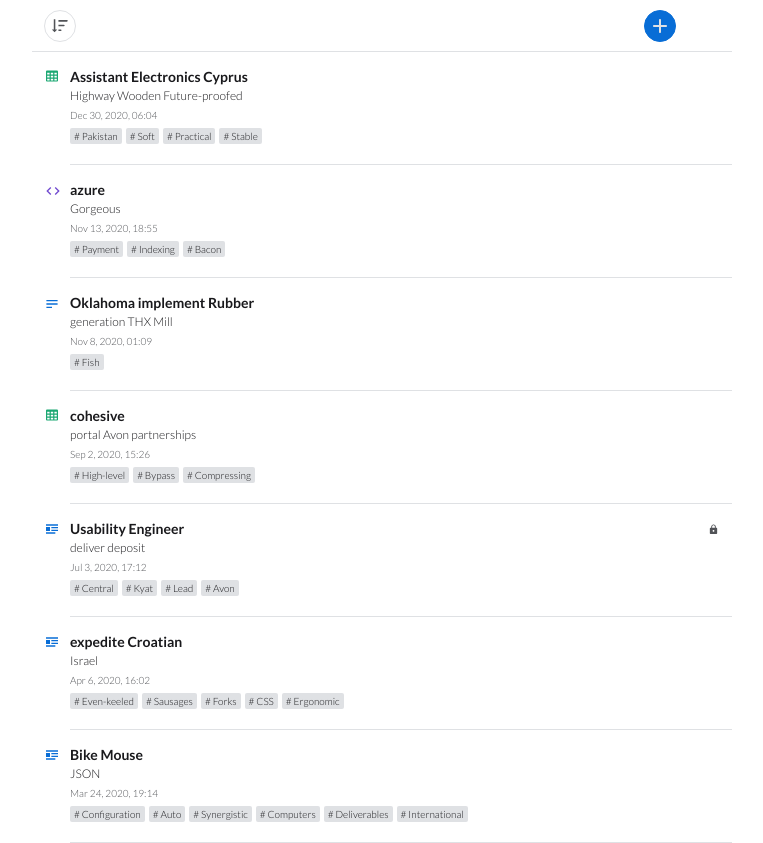
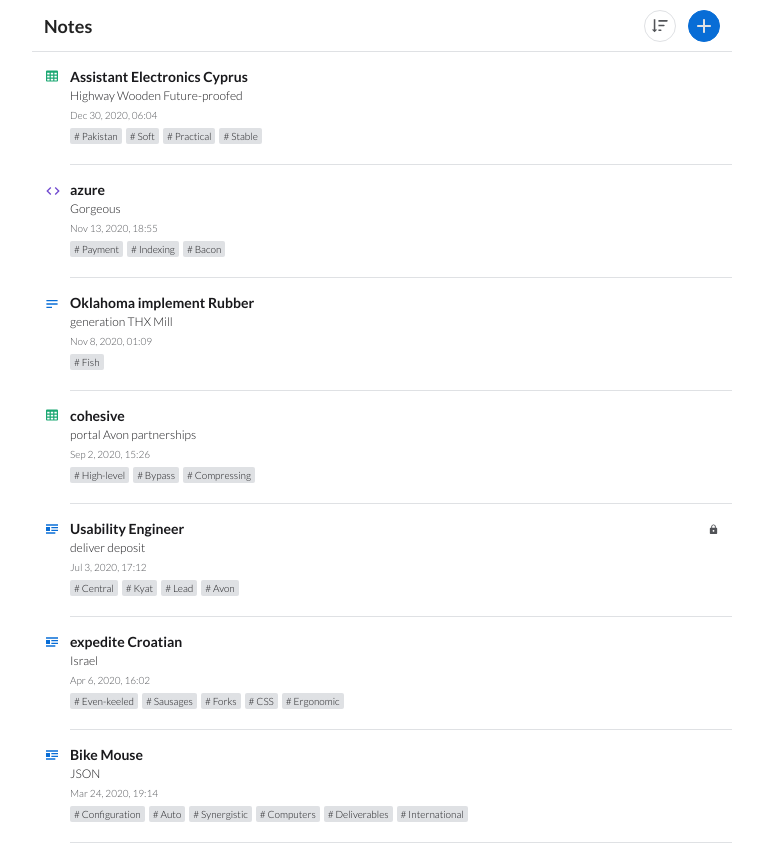
Before and after one commit to chrfreitas/note-list, a React (Create React App) app: page / in a window 1280 px wide. Shown: the whole page, without its empty margins (258-1021 px from the left). Built offline with nearby package versions, Linux system fonts and the light colour scheme.

Commit message:
Revert test

```diff
--- a/src/components/header/header.tsx
+++ b/src/components/header/header.tsx
@@ -17,6 +17,7 @@
       <Title>{numberOfSelected} items selected</Title>
     ) : (
       <>
+        <Title>Notes</Title>
         <SortIcon data-testid="sort-button" onClick={toggleOrder}>
           <Icon
             type={
```
